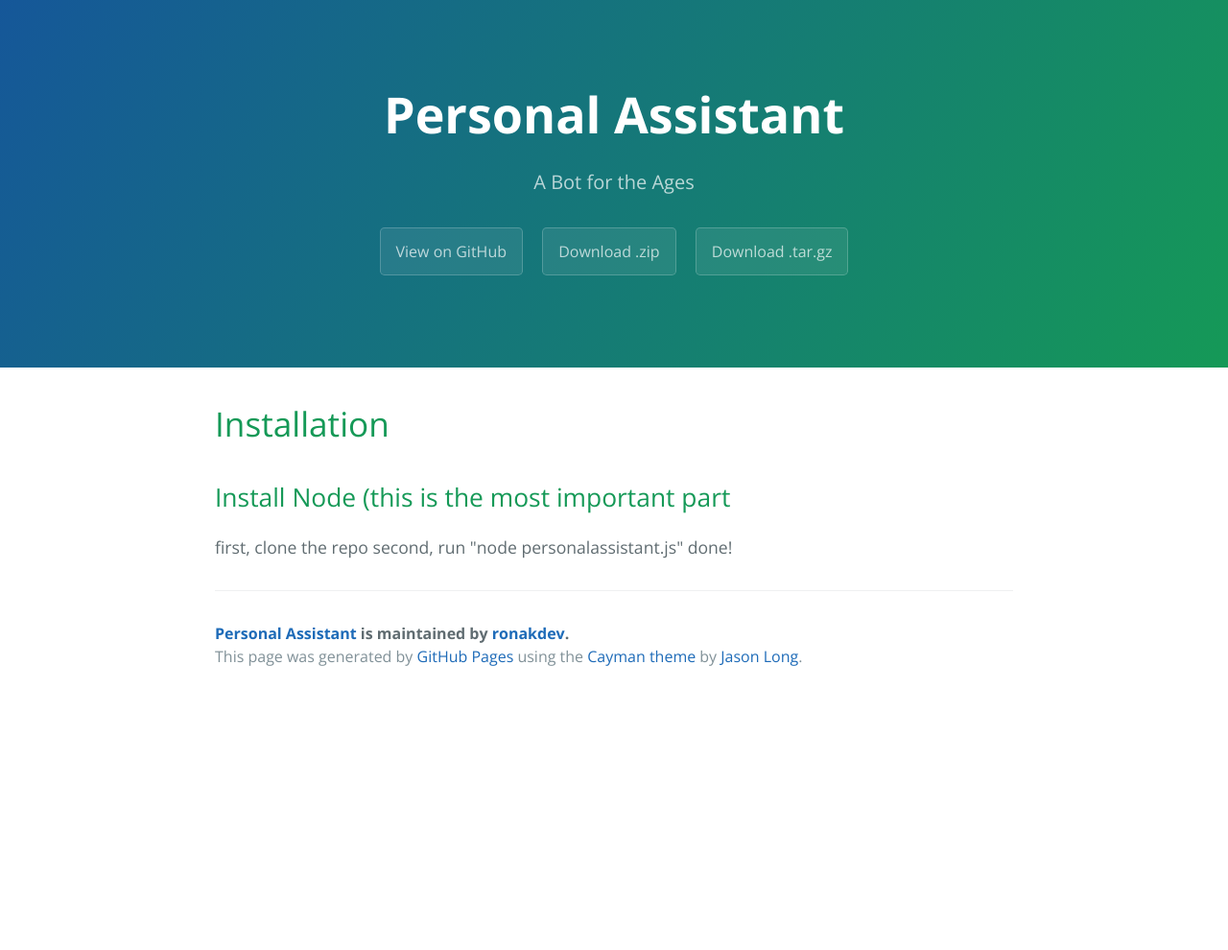
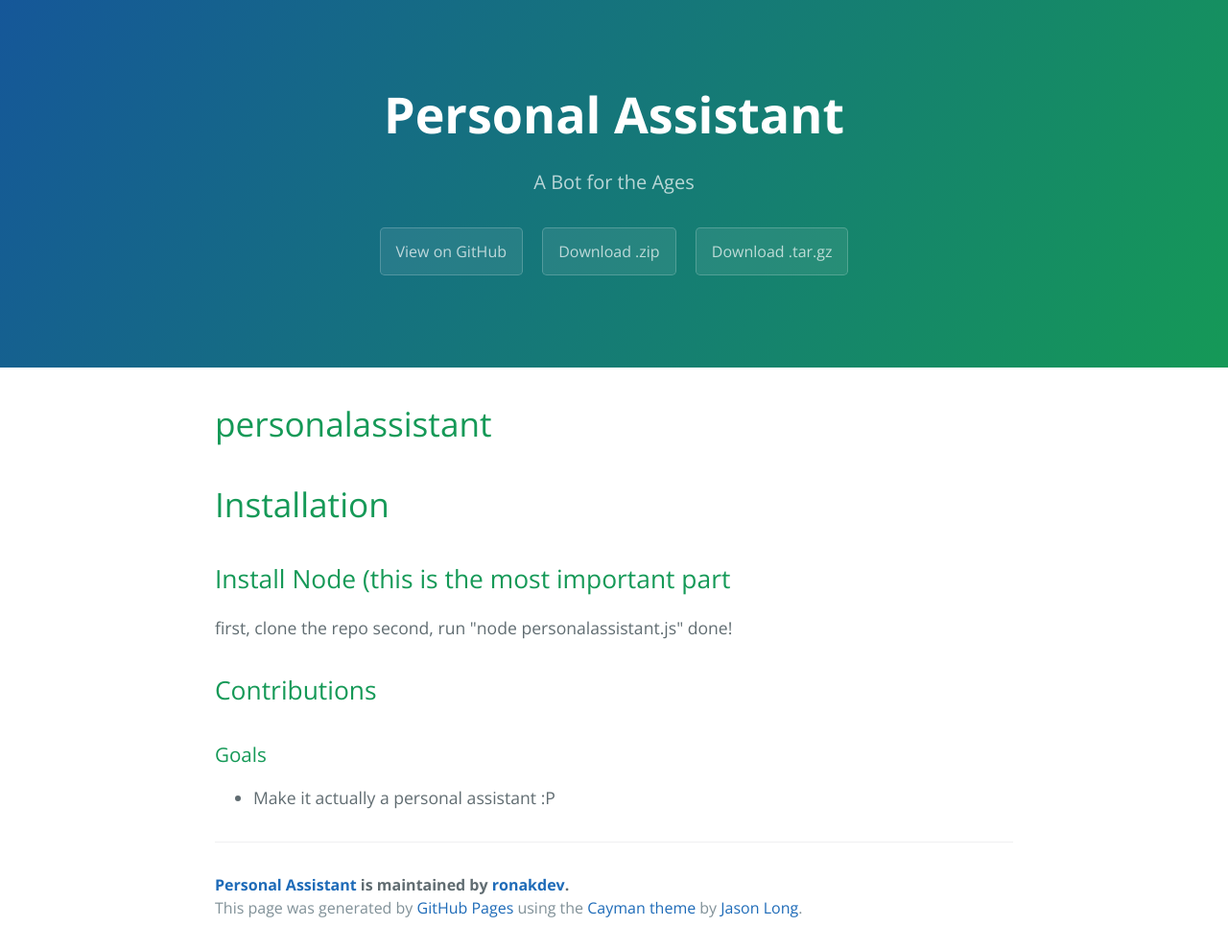
Before and after one commit to TheTrueMaster/personalassistant, a plain HTML site: page index.html in a window 1280 px wide. Shown: the whole page at 96% size. Before the commit the page ends 800 px from the top, so only its background shows below. Drawn offline with nearby package versions, Linux system fonts and the light colour scheme.

```diff
--- a/index.html
+++ b/index.html
@@ -20,6 +20,9 @@
 
     <section class="main-content">
       <h1>
+<a id="personalassistant" class="anchor" href="#personalassistant" aria-hidden="true"><span aria-hidden="true" class="octicon octicon-link"></span></a>personalassistant</h1>
+
+<h1>
 <a id="installation" class="anchor" href="#installation" aria-hidden="true"><span aria-hidden="true" class="octicon octicon-link"></span></a>Installation</h1>
 
 <h2>
@@ -28,6 +31,16 @@
 <p>first, clone the repo
 second, run "node personalassistant.js"
 done!</p>
+
+<h2>
+<a id="contributions" class="anchor" href="#contributions" aria-hidden="true"><span aria-hidden="true" class="octicon octicon-link"></span></a>Contributions</h2>
+
+<h3>
+<a id="goals" class="anchor" href="#goals" aria-hidden="true"><span aria-hidden="true" class="octicon octicon-link"></span></a>Goals</h3>
+
+<ul>
+<li>Make it actually a personal assistant :P </li>
+</ul>
 
       <footer class="site-footer">
         <span class="site-footer-owner"><a href="https://github.com/ronakdev/personalassistant">Personal Assistant</a> is maintained by <a href="https://github.com/ronakdev">ronakdev</a>.</span>
--- a/params.json
+++ b/params.json
@@ -1,6 +1,6 @@
 {
   "name": "Personal Assistant",
   "tagline": "A Bot for the Ages",
-  "body": "\r\n\r\n#Installation\r\n\r\n##Install Node (this is the most important part\r\nfirst, clone the repo\r\nsecond, run \"node personalassistant.js\"\r\ndone!\r\n",
+  "body": "# personalassistant\r\n\r\n#Installation\r\n\r\n##Install Node (this is the most important part\r\nfirst, clone the repo\r\nsecond, run \"node personalassistant.js\"\r\ndone!\r\n\r\n##Contributions\r\n\r\n###Goals\r\n- Make it actually a personal assistant :P \r\n",
   "note": "Don't delete this file! It's used internally to help with page regeneration."
 }
```
